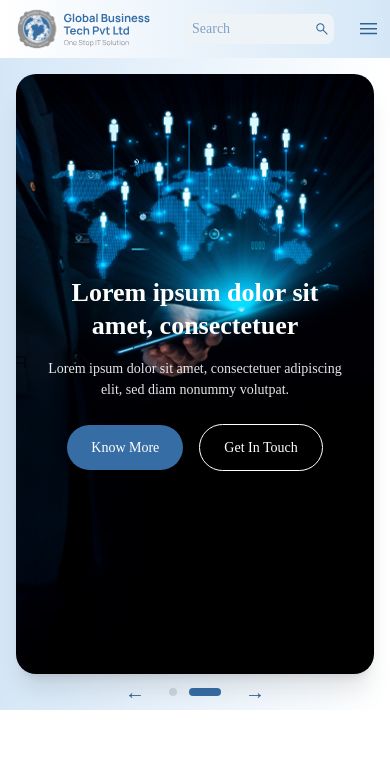
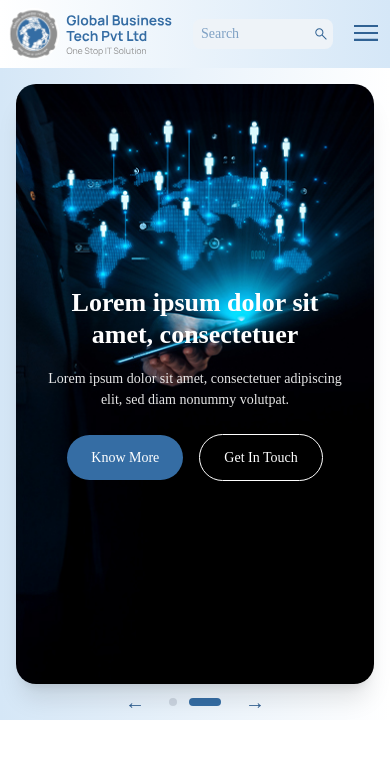
Before and after one commit to inbounderzweb/global-business-tech, a Next.js app: page / in a window 390 px wide. Shown: the top 758 px of the page. Built offline with nearby package versions, Linux system fonts and the light colour scheme.

Commit message:
banner-3

```diff
--- a/src/components/Header.js
+++ b/src/components/Header.js
@@ -15,11 +15,11 @@ function Header() {
     <div>
       <div className="grid grid-cols-1 xl:grid-cols-2 w-full xl:w-[90%] mx-auto items-center">
         {/* Logo + Mobile Menu */}
-        <div className="flex justify-between xl:justify-start px-2 bg-gradient-to-l from-[#D5E7F7] to-white sm:bg-none items-center">
+        <div className="flex justify-between xl:justify-start bg-gradient-to-l from-[#D5E7F7] to-white sm:bg-none items-center">
           <Image
             src={logo}
             alt="gbt-logo"
-            className="p-2 w-[150px] md:w-[220px]"
+            className="p-2 w-[180px] md:w-[220px]"
             priority
           />
 
@@ -27,7 +27,7 @@ function Header() {
             {/* ✅ Show Search + Call from lg and above */}
         <div className="flex-col items-end gap-2">
           <div className="flex items-center gap-4">
-            <div className="relative w-[150px] sm:w-[356]">
+            <div className="relative w-[140px] sm:w-[356] -ml-2">
               <input
                 type="search"
                 placeholder="Search"
@@ -63,7 +63,7 @@ function Header() {
           <Image
             src={menu}
             alt="mobile-menu"
-            className="flex float-end xl:hidden mr-[5px]"
+            className="flex float-end xl:hidden w-6 mr-[12px]"
           />
         </div>
 
```
